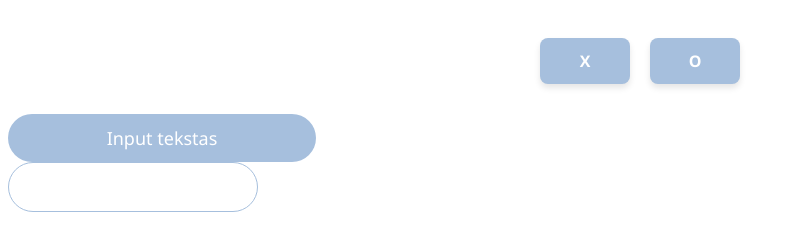
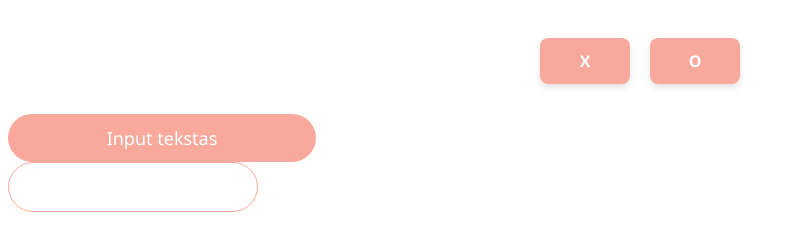
Before and after one commit to coffee-terminal/group3.github.io, a plain HTML site: page Pinepuff/index.html in a window 1280 px wide. Shown: the whole page, without its empty margins (0-795 px from the left). Drawn offline with Linux system fonts and the light colour scheme.

Commit message:
Pakeiciau spalva

```diff
--- a/Pinepuff/style.css
+++ b/Pinepuff/style.css
@@ -18,7 +18,8 @@
     display: flex;
     justify-content: center;
     align-items: center;
-    background-color: #a6bfdd;
+    /* background-color: #a6bfdd; */
+    background-color: #F9A89C;
     border: none;
     border-radius: 8px;
     cursor: pointer;
@@ -31,7 +32,7 @@
     display: block;
     padding: 12px 24px;
     border-radius: 50px;
-    background-color: #a6bfdd;
+    background-color: #F9A89C;
     border: none;
     outline: none;
     color: #ffffff;
@@ -85,9 +86,9 @@
 
 #d_values {
     box-sizing: border-box;
-    border: 1px solid #a6bfdd;
+    border: 1px solid #F9A89C;
     border-radius: 50px;
-    color: #a6bfdd;
+    color: #F9A89C;
     display: inline-flex;
     padding: 12px 24px;
     font-family: 'Segoe UI', Tahoma, Geneva, Verdana, sans-serif;
```
